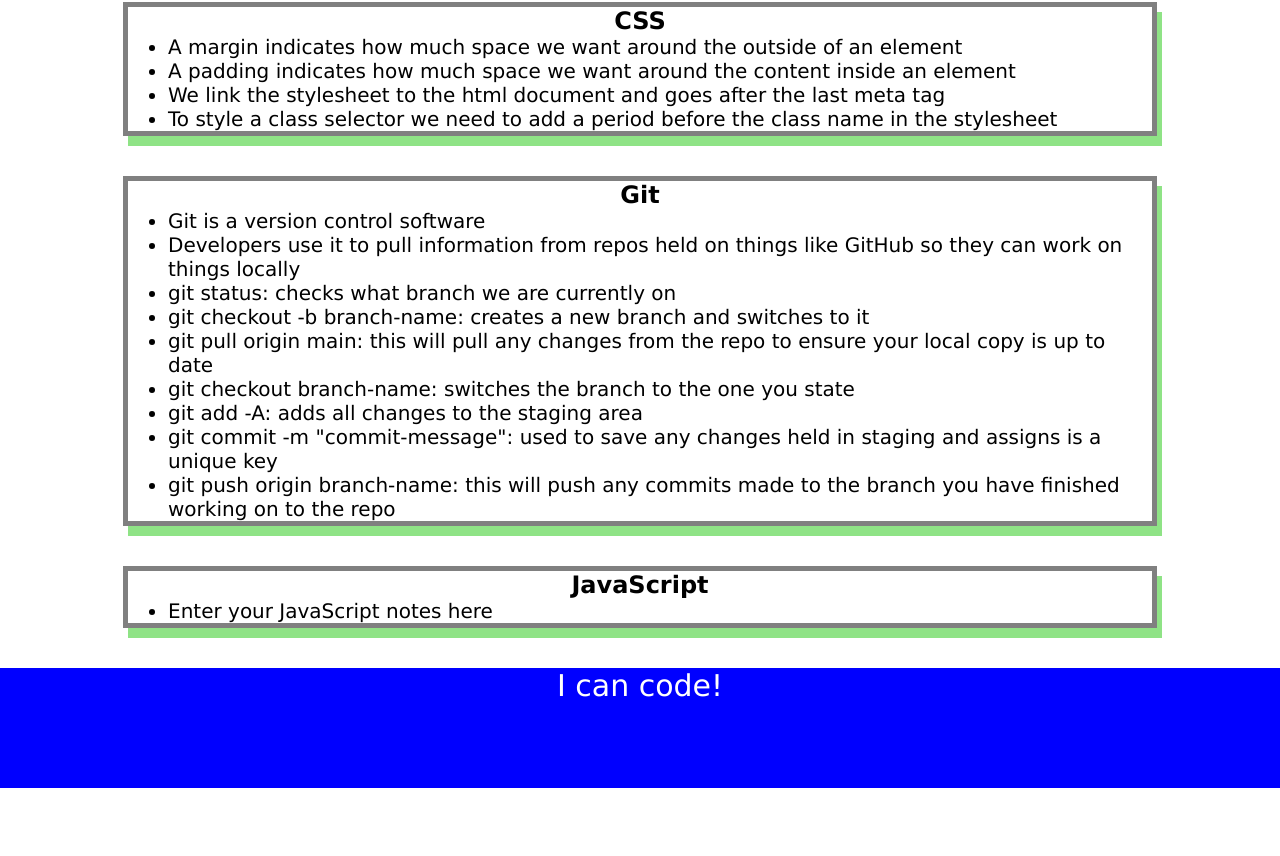
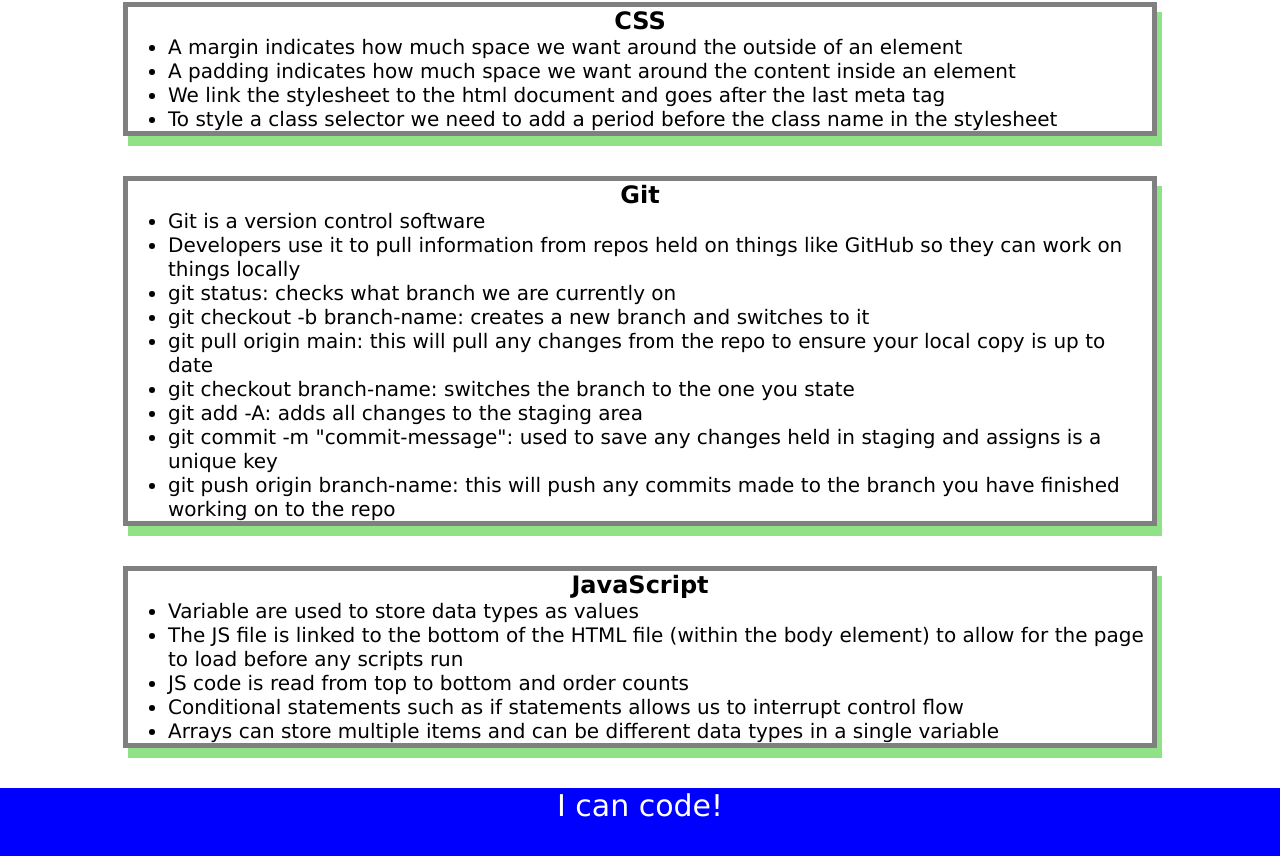
Before and after one commit to rajoouddin/prework-study-guide, a plain HTML site: page index.html in a window 1280 px wide. Shown: the part 332-1188 px from the top of the page. Before the commit the page ends 1120 px from the top, so only its background shows below. Drawn offline with Linux system fonts and the light colour scheme.

Commit message:
added JS script and linked in HTML doc

```diff
--- /dev/null
+++ b/assets/script.js
@@ -0,0 +1,19 @@
+var topics = ['HTML', 'CSS', 'Git', 'JavaScript'];
+
+/*
+if (topic === 'HTML') {
+ console.log("Let's study HTML!");
+} else if (topic === 'CSS') {
+ console.log("Let's study CSS!");
+} else if (topic === 'Git') {
+ console.log("Let's study Git!");
+} else if (topic === 'JavaScript') {
+ console.log("Let's study JavaScript!");
+} else {
+ console.log('Please try again!');
+}
+*/
+
+for (var x = 0; x < topics.length; x++){
+    console.log(topics[x]);
+}
--- a/index.html
+++ b/index.html
@@ -11,6 +11,7 @@
     <header id="top">
       <h1>Prework Study Guide</h1>
       <img src="./assets/bowtie-cat.png" alt="Profile image of cat wearing a bow tie." />
+      <h2>✨ Open the Console to See What's Happening ✨</h2>
     </header>
     <main>
       <section class="card" id="html-section">
@@ -48,7 +49,11 @@
       <section class="card" id="javascript-section">
         <h2>JavaScript</h2>
         <ul>
-          <li>Enter your JavaScript notes here</li>
+          <li>Variable are used to store data types as values</li>
+          <li>The JS file is linked to the bottom of the HTML file (within the body element) to allow for the page to load before any scripts run</li>
+          <li>JS code is read from top to bottom and order counts</li>
+          <li>Conditional statements such as if statements allows us to interrupt control flow</li>
+          <li>Arrays can store multiple items and can be different data types in a single variable</li>
         </ul>
       </section>
     </main>
@@ -56,5 +61,8 @@
     <footer>
       <p>I can code!</p>
     </footer>
+
+    <script src="./assets/script.js"></script>
+
   </body>
 </html>
```
